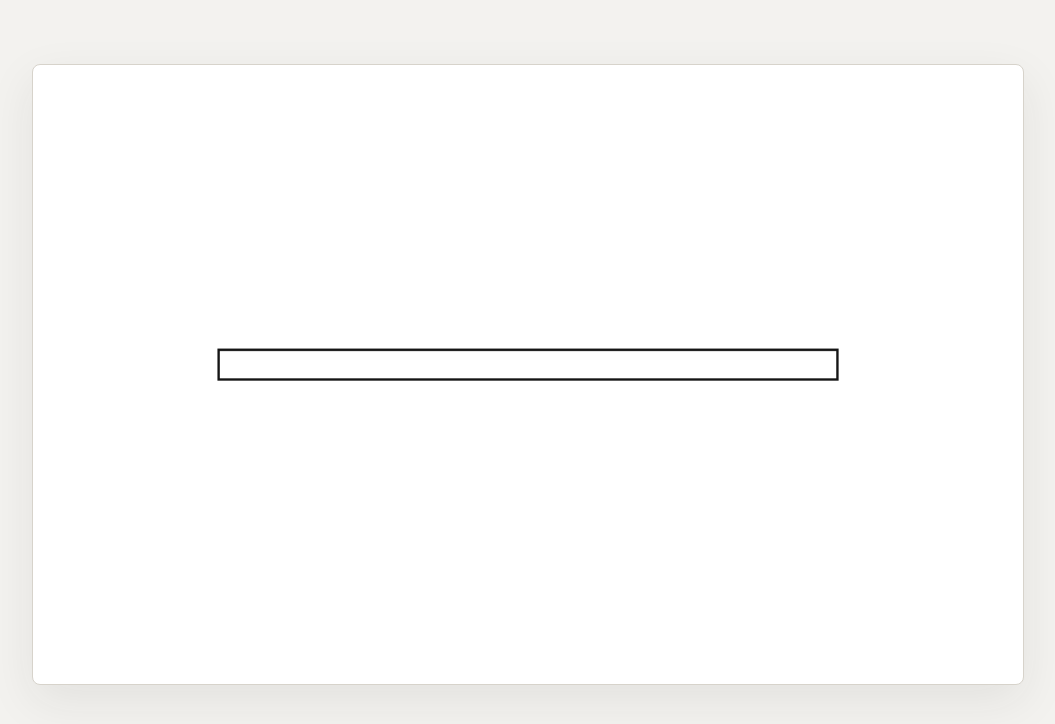
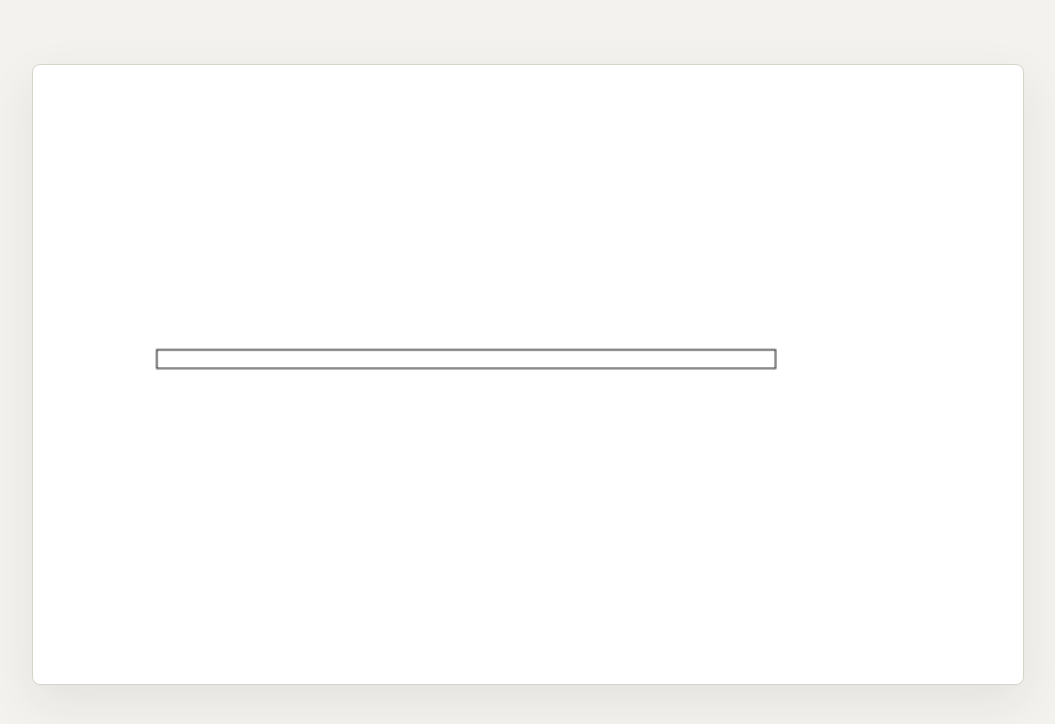
Before and after one commit to fadu-apps/mep, an Angular app: page / in a window 1280 px wide. Shown: the top 724 px of the page, without its empty margins (112-1167 px from the left). Built offline with nearby package versions, Linux system fonts and the light colour scheme.

Commit message:
set line width 1

```diff
--- a/src/app/app.ts
+++ b/src/app/app.ts
@@ -12,6 +12,6 @@ import { PlanComponent } from './shared/plan/plan'
 })
 export class App {
     protected readonly plan = new Plan(
-        new Wall({ x: 150, y: 230, width: 500, height: 24 })
+        new Wall({ x: 100, y: 230, width: 500, height: 15 })
     )
 }
--- a/src/app/shared/plan/plan.ts
+++ b/src/app/shared/plan/plan.ts
@@ -54,7 +54,7 @@ export class PlanComponent {
     private drawWall(context: CanvasRenderingContext2D): void {
         const { x, y, width, height } = this.plan().wall;
         context.strokeStyle = '#151515';
-        context.lineWidth = 2;
+        context.lineWidth = 1;
         context.strokeRect(x, y, width, height);
     }
 }
```
